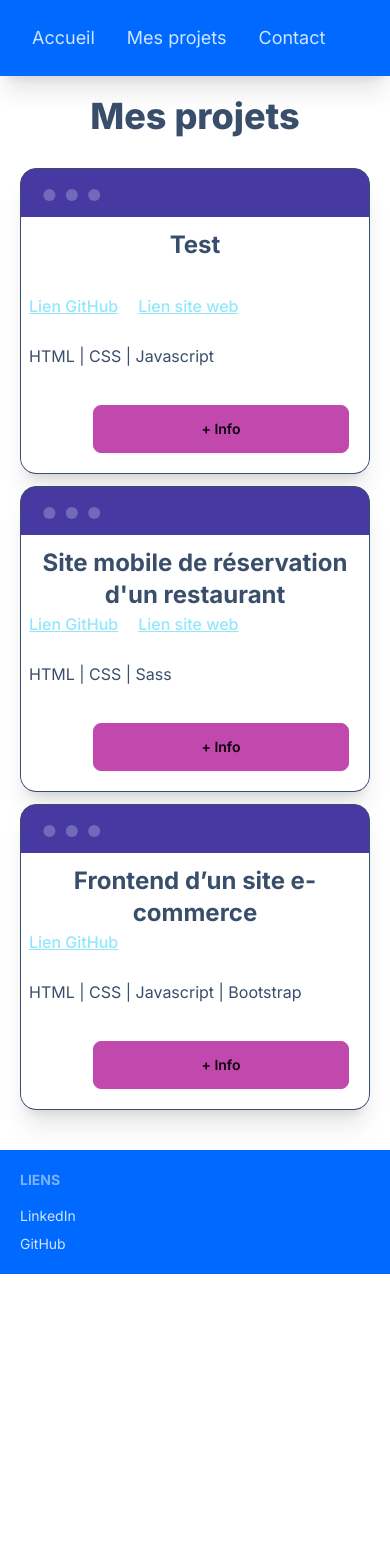
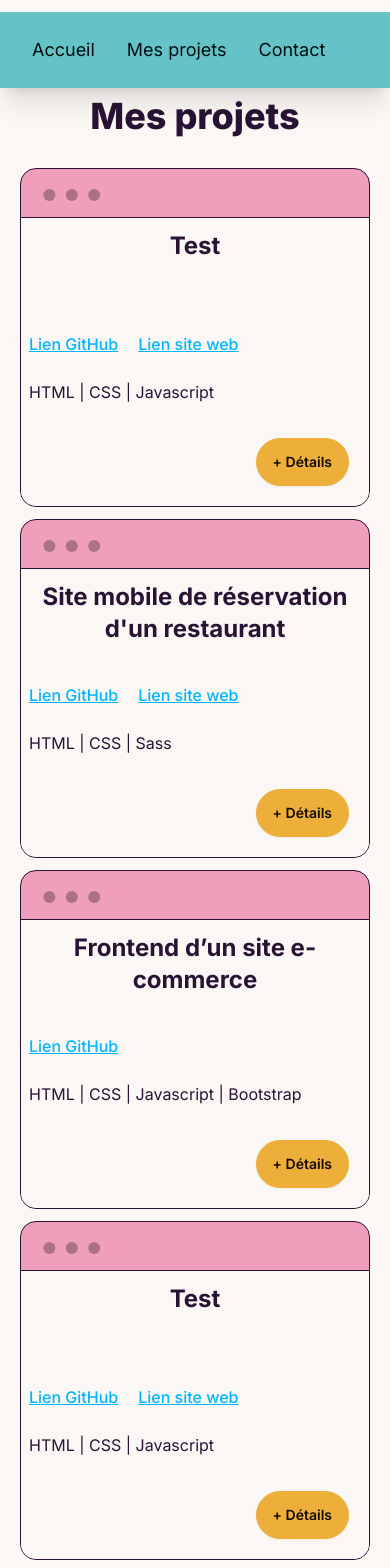
Before and after one commit to Lapinweb/react-portfolio, a Next.js app: page /projects in a window 390 px wide. Shown: the top 1568 px of the page. Before the commit the page ends 1274 px from the top, so only its background shows below. Built offline with nearby package versions, Linux system fonts and the light colour scheme.

Commit message:
ajout modal pour chaque projet dans la liste avec bouton

```diff
--- a/src/app/layout.tsx
+++ b/src/app/layout.tsx
@@ -18,7 +18,7 @@ export default function RootLayout({
     children: React.ReactNode;
 }>) {
     return (
-        <html lang="fr" data-theme="winter">
+        <html lang="fr" data-theme="cupcake">
             <body className={inter.className + " min-h-screen flex flex-col"}>
                 <Header />
 
--- a/src/app/page.tsx
+++ b/src/app/page.tsx
@@ -5,9 +5,9 @@ export default function Home() {
     return (
         <>
             <h1 className="m-3 text-center">Présentation</h1>
-            <div className="my-16 chat chat-end">
+            <div className="my-16 md:mr-14 chat chat-end">
                 <div className="chat-image avatar">
-                    <div className="mx-2 w-16 bg-accent mask mask-heart"></div>
+                    <div className="mx-2 w-10 sm:w-16 bg-accent mask mask-heart"></div>
                 </div>
                 <div className="chat-header text-sm sm:text-xl text-pretty">
                     Développeuse Full Stack
--- a/src/app/projects/page.tsx
+++ b/src/app/projects/page.tsx
@@ -9,7 +9,7 @@ interface Project {
     stack: Array<string>;
 }
 
-const projects : Project[] = [
+const projects: Project[] = [
     {
         title: "Test",
         description: "blablabla",
@@ -32,15 +32,47 @@ const projects : Project[] = [
         webLink: "",
         stack: ["HTML", "CSS", "Javascript", "Bootstrap"],
     },
+    {
+        title: "Test",
+        description: "blablabla",
+        githubLink: "fauxliengithub",
+        webLink: "fauxlienweb",
+        stack: ["HTML", "CSS", "Javascript"],
+    },
+    {
+        title: "Test",
+        description: "blablabla\nCeci est un paragraphe",
+        githubLink: "fauxliengithub",
+        webLink: "fauxlienweb",
+        stack: ["HTML", "CSS", "Javascript"],
+    },
+    {
+        title: "Test",
+        description: "blablabla",
+        githubLink: "fauxliengithub",
+        webLink: "fauxlienweb",
+        stack: ["HTML", "CSS", "Javascript"],
+    },
+    {
+        title: "Test",
+        description: "blablabla",
+        githubLink: "fauxliengithub",
+        webLink: "fauxlienweb",
+        stack: ["HTML", "CSS", "Javascript"],
+    },
 ];
 
 export default function Projects() {
     return (
         <div className="mx-3">
             <h1 className="text-center">Mes projets</h1>
-            <ul className="list-none pl-0 grid md:grid-cols-2 lg:grid-cols-3 gap-3">
+            <ul className="list-none pl-0 grid grid-cols-1 md:grid-cols-2 lg:grid-cols-3 gap-3">
                 {projects.map((project, index) => (
-                    <ProjectCard key={index} {...project} />
+                    <ProjectCard
+                        key={"project" + index}
+                        modalId={"project" + index}
+                        {...project}
+                    />
                 ))}
             </ul>
         </div>
--- a/src/components/Footer.tsx
+++ b/src/components/Footer.tsx
@@ -1,7 +1,7 @@
 export default function Footer() {
     return (
-        <footer className="footer p-5 sm:m-4 bg-primary text-primary-content w-full sm:w-fit sm:rounded-box">
-            <nav>
+        <footer className="footer sm:px-3 sm:justify-end sticky sm:bottom-3">
+            <nav className="p-5 w-full sm:w-fit bg-primary text-primary-content sm:rounded-box shadow-lg">
                 <p className="footer-title">Liens</p>
                 <a
                     className="link link-hover"
--- a/src/components/Header.tsx
+++ b/src/components/Header.tsx
@@ -2,7 +2,7 @@ import Link from "next/link";
 
 export default function Header() {
     return (
-        <header className="sm:my-3 sm:mx-5 sm:w-fit bg-primary text-primary-content text-xl shadow-xl sm:rounded-box sticky top-0 sm:top-3 z-10">
+        <header className="sm:my-3 sm:mx-5 sm:w-fit bg-primary text-primary-content text-xl shadow-xl sm:rounded-box sticky top-3 sm:top-3 z-10">
             <nav className="navbar">
                 <ul className="menu menu-horizontal text-lg">
                     <li>
--- a/src/components/ProjectCard.tsx
+++ b/src/components/ProjectCard.tsx
@@ -1,23 +1,22 @@
+"use client";
+
 interface Project {
     title: string;
     description: string;
     githubLink: string;
     webLink: string;
     stack: Array<string>;
+    modalId: string;
 }
 
-export default function ProjectCard({
-    title,
-    description,
-    githubLink,
-    webLink,
-    stack,
-}: Project) {
+export default function ProjectCard(project : Project) {
+    const {title, description, githubLink, webLink, stack, modalId,} = project;
+
     return (
         <li className="p-0 m-0">
-            <div className="mockup-window border border-base-content bg-secondary shadow-xl basis-full md:basis-5/12 text-secondary-content">
-                <div className="p-2 bg-base-100 h-64 flex flex-col justify-between text-base-content">
-                    <h2 className="my-1 h-14 text-center">{title}</h2>
+            <div className="mockup-window border border-base-content bg-secondary basis-full md:basis-5/12 text-secondary-content">
+                <div className="p-2 bg-base-100 h-fit sm:h-96 flex flex-col justify-between text-base-content border-t border-base-content">
+                    <h2 className="my-1 h-24 text-center">{title}</h2>
 
                     <div className="flex flex-wrap gap-5">
                         <a
@@ -41,12 +40,45 @@ export default function ProjectCard({
                     <p>{stack.join(" | ")}</p>
 
                     <div className="self-end m-3">
-                        <button className="btn btn-wide btn-accent">
-                            + Info
+                        <button
+                            onClick={() => handleShowModal(modalId)}
+                            className="btn btn-accent sm:btn-wide"
+                        >
+                            + Détails
                         </button>
                     </div>
+                    <ProjectModal key={modalId} {...project} />
                 </div>
             </div>
         </li>
     );
 }
+
+function handleShowModal(id : string) {
+    if (document) {
+        (document.getElementById(id) as HTMLFormElement).showModal();
+    }
+}
+
+function ProjectModal({ title, description, githubLink, webLink, stack, modalId } : Project) {
+    let splitDescription = description.split("\n");
+    return (
+        <dialog id={modalId} className="modal modal-bottom sm:modal-middle">
+            <div className="modal-box sm:w-11/12">
+                <form method="dialog">
+                    <button className="btn btn-sm btn-circle btn-ghost absolute right-2 top-2">
+                        ✕
+                    </button>
+                </form>
+                <h3 className="font-bold text-lg">{title}</h3>
+                <p>{stack}</p>
+                {splitDescription.map((paragraph, i) => {
+                    return <p key={`paragraph${i}`}>{paragraph}</p>;
+                })}
+            </div>
+            <form method="dialog" className="modal-backdrop">
+                <button>close</button>
+            </form>
+        </dialog>
+    );
+}
```
